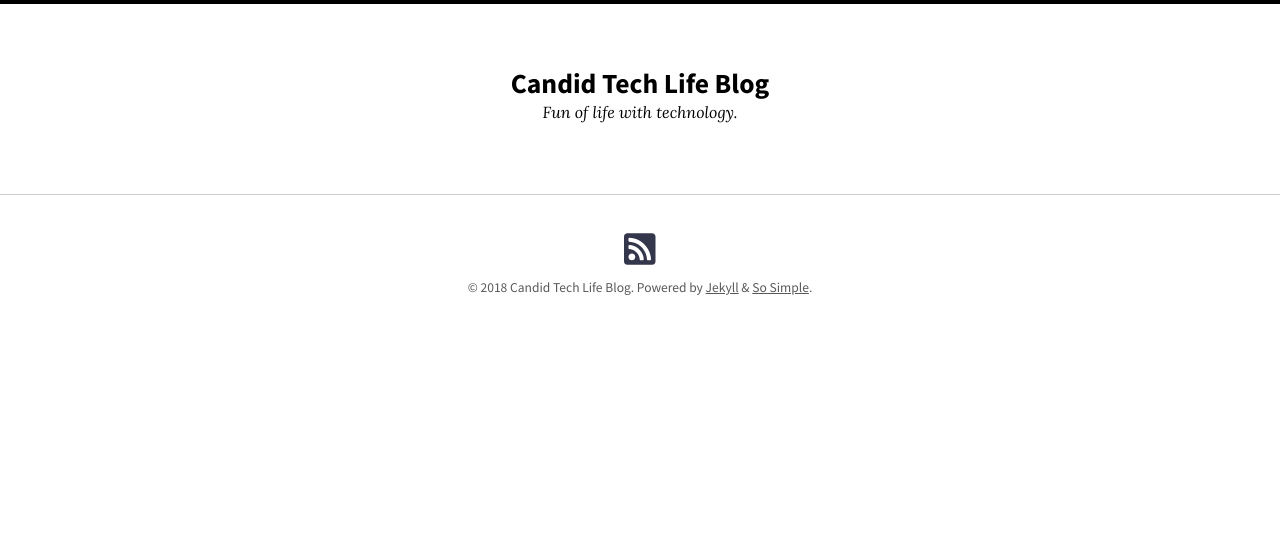
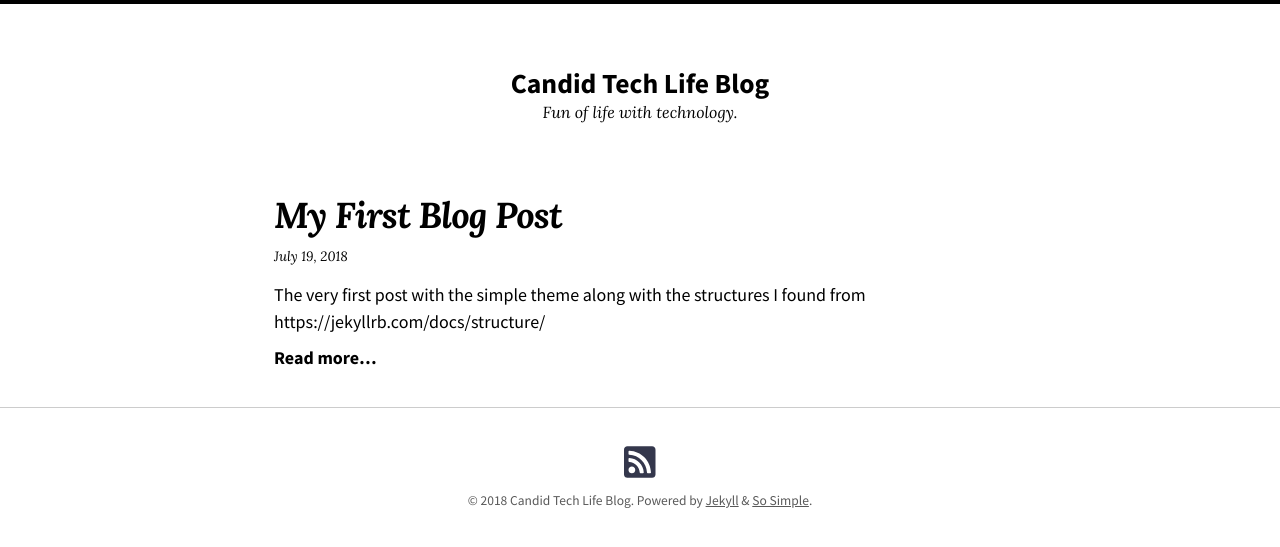
Before and after one commit to katepep/candidblog, a Jekyll site: the page built from index.html, in a window 1280 px wide. Shown: the top 547 px of the page. Built offline with Jekyll 4.4.1, drawn with Linux system fonts in a browser that asks for light colours; nearby versions of some CDN libraries; the list of posts is cut into pages by our own code.

Commit message:
added new folders and first blog posts

```diff
--- a/Gemfile
+++ b/Gemfile
@@ -1,3 +1,6 @@
 source 'https://rubygems.org'
 gem 'github-pages', group: :jekyll_plugins
 gem "jekyll-github-metadata"
+group :jekyll_plugins do
+  gem "jekyll-paginate"
+end
--- a/_config.yml
+++ b/_config.yml
@@ -47,8 +47,8 @@ feed:
   path: atom.xml
 
 # Pagination - https://jekyllrb.com/docs/pagination/
-# paginate: 10
-# paginate_path: /page:num/
+paginate: 10
+paginate_path: /page:num/
 
 # Search
 search_full_content: false # can have performance implications for large sites
--- /dev/null
+++ b/_posts/2018-07-19-my-first-blog-post.md
@@ -0,0 +1 @@
+The very first post with the simple theme along with the structures I found from https://jekyllrb.com/docs/structure/
--- a/index.md
+++ b/index.html
@@ -1,5 +1,6 @@
 ---
 layout: home
+paginate: true
 limit: 10
 show_excerpts: true
 entries_layout: list
```
Also changed, not shown: _drafts/an_example_draft.md (added, +1 -0 lines), Gemfile.lock, 5 other files.
